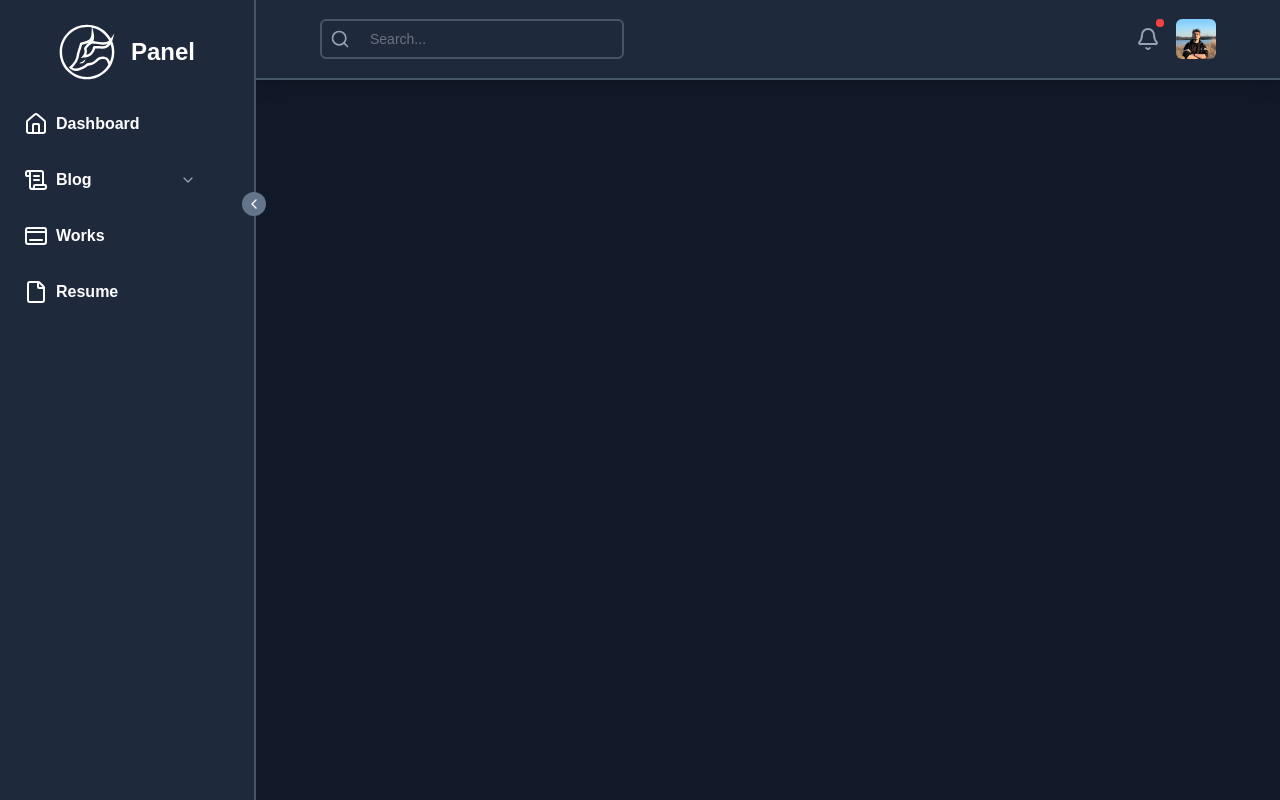
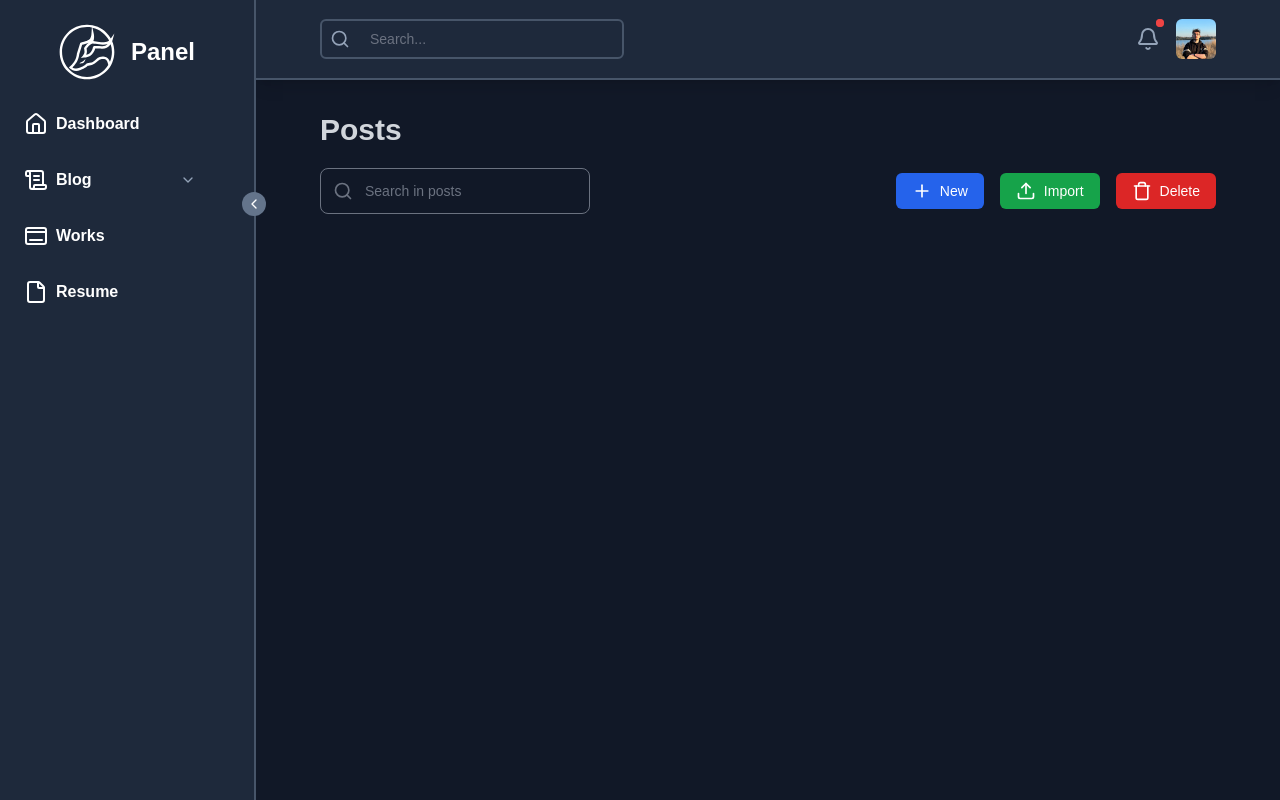
Before and after one commit to onursedef/onursedef.dev, a SvelteKit app: page /admin/posts in a window 1280 px wide. Built offline with nearby package versions, Linux system fonts and the light colour scheme.

Commit message:
refactor: format code with prettier

```diff
--- a/src/lib/components/admin/sidebar.svelte
+++ b/src/lib/components/admin/sidebar.svelte
@@ -115,7 +115,7 @@
 				href={tab.href}
 				items={tab.items}
 				sidebarOpen={$isSidebarOpen}
-					path={path}
+				{path}
 			>
 				<svelte:component this={tab.icon} class="h-6 w-6" />
 			</SidebarTab>
--- a/src/lib/components/atomic/admin/sidebar-tab.svelte
+++ b/src/lib/components/atomic/admin/sidebar-tab.svelte
@@ -79,7 +79,7 @@
 		>
 			{#each items as item}
 				<a
-					href="{item.href}"
+					href={item.href}
 					class="w-full rounded-e-md px-4 py-2 pl-14 text-left text-sm transition-colors hover:bg-slate-600 {item.active
 						? 'bg-slate-500'
 						: ''} h-full w-full cursor-pointer"
@@ -93,7 +93,7 @@
 	</button>
 {:else}
 	<button
-		onclick="{() => setOptions(href)}"
+		onclick={() => setOptions(href)}
 		class="flex flex-col items-start gap-2 rounded-e-md py-3 transition-colors hover:bg-slate-700 {sidebarOpen
 			? 'w-56'
 			: 'w-14'}  {active ? 'bg-slate-600' : ''}"
--- a/src/lib/components/atomic/public/button.svelte
+++ b/src/lib/components/atomic/public/button.svelte
@@ -1,18 +1,12 @@
 <script lang="ts">
-	import DangerButton from "./danger-button.svelte";
-	import InfoButton from "./info-button.svelte";
-	import PrimaryButton from "./primary-button.svelte";
-	import SecondaryButton from "./secondary-button.svelte";
-import SuccessButton from "./success-button.svelte";
-	import WarningButton from "./warning-button.svelte";
+	import DangerButton from './danger-button.svelte';
+	import InfoButton from './info-button.svelte';
+	import PrimaryButton from './primary-button.svelte';
+	import SecondaryButton from './secondary-button.svelte';
+	import SuccessButton from './success-button.svelte';
+	import WarningButton from './warning-button.svelte';
 
-    let {
-        onclick,
-        type,
-        disabled,
-        loading,
-        children,
-    } = $props<{
+	let { onclick, type, disabled, loading, children } = $props<{
 		onclick?: () => void | Promise<void>;
 		type: 'success' | 'danger' | 'warning' | 'info' | 'primary' | 'secondary';
 		disabled: boolean;
--- a/src/lib/components/atomic/public/danger-button.svelte
+++ b/src/lib/components/atomic/public/danger-button.svelte
@@ -1,12 +1,7 @@
 <script lang="ts">
-	import { Loader } from "lucide-svelte";
+	import { Loader } from 'lucide-svelte';
 
-    let {
-        onclick,
-        disabled,
-        loading,
-        children,
-    } = $props<{
+	let { onclick, disabled, loading, children } = $props<{
 		onclick: () => void;
 		disabled: boolean;
 		loading: boolean;
@@ -15,18 +10,26 @@
 </script>
 
 {#if disabled}
-<button disabled class="inline-flex items-center bg-red-600 px-4 py-2 rounded-md transition-colors hover:bg-red-800">
+	<button
+		disabled
+		class="inline-flex items-center rounded-md bg-red-600 px-4 py-2 transition-colors hover:bg-red-800"
+	>
 		{@render children()}
 	</button>
 {:else if loading}
-<button disabled class="inline-flex items-center bg-red-600 px-4 py-2 rounded-md transition-colors hover:bg-red-800">
-    <Loader class="h-5 w-5 text-white animate-spin" />
+	<button
+		disabled
+		class="inline-flex items-center rounded-md bg-red-600 px-4 py-2 transition-colors hover:bg-red-800"
+	>
+		<Loader class="h-5 w-5 animate-spin text-white" />
 		<div class="ml-2 inline-flex items-center">
 			{@render children()}
 		</div>
 	</button>
 {:else}
-<button class="inline-flex items-center bg-red-600 px-4 py-2 rounded-md transition-colors hover:bg-red-800">
+	<button
+		class="inline-flex items-center rounded-md bg-red-600 px-4 py-2 transition-colors hover:bg-red-800"
+	>
 		{@render children()}
 	</button>
 {/if}
--- a/src/lib/components/atomic/public/info-button.svelte
+++ b/src/lib/components/atomic/public/info-button.svelte
@@ -1,12 +1,7 @@
 <script lang="ts">
-	import { Loader } from "lucide-svelte";
+	import { Loader } from 'lucide-svelte';
 
-    let {
-        onclick,
-        disabled,
-        loading,
-        children,
-    } = $props<{
+	let { onclick, disabled, loading, children } = $props<{
 		onclick: () => void;
 		disabled: boolean;
 		loading: boolean;
@@ -15,18 +10,26 @@
 </script>
 
 {#if disabled}
-<button disabled class="inline-flex items-center bg-blue-600 px-4 py-2 rounded-md transition-colors hover:bg-blue-800">
+	<button
+		disabled
+		class="inline-flex items-center rounded-md bg-blue-600 px-4 py-2 transition-colors hover:bg-blue-800"
+	>
 		{@render children()}
 	</button>
 {:else if loading}
-<button disabled class="inline-flex items-center bg-blue-600 px-4 py-2 rounded-md transition-colors hover:bg-blue-800">
-    <Loader class="h-5 w-5 text-white animate-spin" />
+	<button
+		disabled
+		class="inline-flex items-center rounded-md bg-blue-600 px-4 py-2 transition-colors hover:bg-blue-800"
+	>
+		<Loader class="h-5 w-5 animate-spin text-white" />
 		<div class="ml-2 inline-flex items-center">
 			{@render children()}
 		</div>
 	</button>
 {:else}
-<button class="inline-flex items-center bg-blue-600 px-4 py-2 rounded-md transition-colors hover:bg-blue-800">
+	<button
+		class="inline-flex items-center rounded-md bg-blue-600 px-4 py-2 transition-colors hover:bg-blue-800"
+	>
 		{@render children()}
 	</button>
 {/if}
--- a/src/lib/components/atomic/public/primary-button.svelte
+++ b/src/lib/components/atomic/public/primary-button.svelte
@@ -1,12 +1,7 @@
 <script lang="ts">
-	import { Loader } from "lucide-svelte";
+	import { Loader } from 'lucide-svelte';
 
-    let {
-        onclick,
-        disabled,
-        loading,
-        children,
-    } = $props<{
+	let { onclick, disabled, loading, children } = $props<{
 		onclick: () => void;
 		disabled: boolean;
 		loading: boolean;
@@ -15,18 +10,26 @@
 </script>
 
 {#if disabled}
-<button disabled class="inline-flex items-center bg-indigo-600 px-4 py-2 rounded-md transition-colors hover:bg-indigo-800">
+	<button
+		disabled
+		class="inline-flex items-center rounded-md bg-indigo-600 px-4 py-2 transition-colors hover:bg-indigo-800"
+	>
 		{@render children()}
 	</button>
 {:else if loading}
-<button disabled class="inline-flex items-center bg-indigo-600 px-4 py-2 rounded-md transition-colors hover:bg-indigo-800">
-    <Loader class="h-5 w-5 text-white animate-spin" />
+	<button
+		disabled
+		class="inline-flex items-center rounded-md bg-indigo-600 px-4 py-2 transition-colors hover:bg-indigo-800"
+	>
+		<Loader class="h-5 w-5 animate-spin text-white" />
 		<div class="ml-2 inline-flex items-center">
 			{@render children()}
 		</div>
 	</button>
 {:else}
-<button class="inline-flex items-center bg-indigo-600 px-4 py-2 rounded-md transition-colors hover:bg-indigo-800">
+	<button
+		class="inline-flex items-center rounded-md bg-indigo-600 px-4 py-2 transition-colors hover:bg-indigo-800"
+	>
 		{@render children()}
 	</button>
 {/if}
--- a/src/lib/components/atomic/public/secondary-button.svelte
+++ b/src/lib/components/atomic/public/secondary-button.svelte
@@ -1,12 +1,7 @@
 <script lang="ts">
-	import { Loader } from "lucide-svelte";
+	import { Loader } from 'lucide-svelte';
 
-    let {
-        onclick,
-        disabled,
-        loading,
-        children,
-    } = $props<{
+	let { onclick, disabled, loading, children } = $props<{
 		onclick: () => void;
 		disabled: boolean;
 		loading: boolean;
@@ -15,18 +10,26 @@
 </script>
 
 {#if disabled}
-<button disabled class="inline-flex items-center bg-gray-600 px-4 py-2 rounded-md transition-colors hover:bg-gray-800">
+	<button
+		disabled
+		class="inline-flex items-center rounded-md bg-gray-600 px-4 py-2 transition-colors hover:bg-gray-800"
+	>
 		{@render children()}
 	</button>
 {:else if loading}
-<button disabled class="inline-flex items-center bg-gray-600 px-4 py-2 rounded-md transition-colors hover:bg-gray-800">
-    <Loader class="h-5 w-5 text-white animate-spin" />
+	<button
+		disabled
+		class="inline-flex items-center rounded-md bg-gray-600 px-4 py-2 transition-colors hover:bg-gray-800"
+	>
+		<Loader class="h-5 w-5 animate-spin text-white" />
 		<div class="ml-2 inline-flex items-center">
 			{@render children()}
 		</div>
 	</button>
 {:else}
-<button class="inline-flex items-center bg-gray-600 px-4 py-2 rounded-md transition-colors hover:bg-gray-800">
+	<button
+		class="inline-flex items-center rounded-md bg-gray-600 px-4 py-2 transition-colors hover:bg-gray-800"
+	>
 		{@render children()}
 	</button>
 {/if}
--- a/src/lib/components/atomic/public/success-button.svelte
+++ b/src/lib/components/atomic/public/success-button.svelte
@@ -1,12 +1,7 @@
 <script lang="ts">
-	import { Loader } from "lucide-svelte";
+	import { Loader } from 'lucide-svelte';
 
-    let {
-        onclick,
-        disabled,
-        loading,
-        children,
-    } = $props<{
+	let { onclick, disabled, loading, children } = $props<{
 		onclick: () => void;
 		disabled: boolean;
 		loading: boolean;
@@ -15,18 +10,26 @@
 </script>
 
 {#if disabled}
-<button disabled class="inline-flex items-center bg-green-600 px-4 py-2 rounded-md transition-colors hover:bg-green-800">
+	<button
+		disabled
+		class="inline-flex items-center rounded-md bg-green-600 px-4 py-2 transition-colors hover:bg-green-800"
+	>
 		{@render children()}
 	</button>
 {:else if loading}
-<button disabled class="inline-flex items-center bg-green-600 px-4 py-2 rounded-md transition-colors hover:bg-green-800">
-    <Loader class="h-5 w-5 text-white animate-spin" />
+	<button
+		disabled
+		class="inline-flex items-center rounded-md bg-green-600 px-4 py-2 transition-colors hover:bg-green-800"
+	>
+		<Loader class="h-5 w-5 animate-spin text-white" />
 		<div class="ml-2 inline-flex items-center">
 			{@render children()}
 		</div>
 	</button>
 {:else}
-<button class="inline-flex items-center bg-green-600 px-4 py-2 rounded-md transition-colors hover:bg-green-800">
+	<button
+		class="inline-flex items-center rounded-md bg-green-600 px-4 py-2 transition-colors hover:bg-green-800"
+	>
 		{@render children()}
 	</button>
 {/if}
--- a/src/lib/components/atomic/public/warning-button.svelte
+++ b/src/lib/components/atomic/public/warning-button.svelte
@@ -1,12 +1,7 @@
 <script lang="ts">
-	import { Loader } from "lucide-svelte";
+	import { Loader } from 'lucide-svelte';
 
-    let {
-        onclick,
-        disabled,
-        loading,
-        children,
-    } = $props<{
+	let { onclick, disabled, loading, children } = $props<{
 		onclick: () => void;
 		disabled: boolean;
 		loading: boolean;
@@ -15,18 +10,26 @@
 </script>
 
 {#if disabled}
-<button disabled class="inline-flex items-center bg-yellow-600 px-4 py-2 rounded-md transition-colors hover:bg-yellow-800">
+	<button
+		disabled
+		class="inline-flex items-center rounded-md bg-yellow-600 px-4 py-2 transition-colors hover:bg-yellow-800"
+	>
 		{@render children()}
 	</button>
 {:else if loading}
-<button disabled class="inline-flex items-center bg-yellow-600 px-4 py-2 rounded-md transition-colors hover:bg-yellow-800">
-    <Loader class="h-5 w-5 text-white animate-spin" />
+	<button
+		disabled
+		class="inline-flex items-center rounded-md bg-yellow-600 px-4 py-2 transition-colors hover:bg-yellow-800"
+	>
+		<Loader class="h-5 w-5 animate-spin text-white" />
 		<div class="ml-2 inline-flex items-center">
 			{@render children()}
 		</div>
 	</button>
 {:else}
-<button class="inline-flex items-center bg-yellow-600 px-4 py-2 rounded-md transition-colors hover:bg-yellow-800">
+	<button
+		class="inline-flex items-center rounded-md bg-yellow-600 px-4 py-2 transition-colors hover:bg-yellow-800"
+	>
 		{@render children()}
 	</button>
 {/if}
--- a/src/routes/(authenticated)/admin/(blog)/posts/+page.svelte
+++ b/src/routes/(authenticated)/admin/(blog)/posts/+page.svelte
@@ -1,3 +1,40 @@
+<script>
+	import Button from '$lib/components/atomic/public/button.svelte';
+	import { Plus, Search, Trash, Upload } from 'lucide-svelte';
+</script>
+
 <svelte:head>
 	<title>Dashboard - Posts</title>
 </svelte:head>
+<div class="flex flex-col gap-5">
+	<h1 class="text-3xl font-bold text-gray-300">Posts</h1>
+	<div class="inline-flex items-center justify-between">
+		<div class="group inline-flex items-center rounded-lg border border-gray-500 px-3 py-1">
+			<Search class="h-5 w-5 text-gray-500 transition-colors group-focus-within:text-gray-300" />
+			<input
+				type="text"
+				class="w-56 border-none bg-transparent text-sm text-gray-200 focus:border-none focus:outline-none focus:ring-0"
+				placeholder="Search in posts"
+			/>
+		</div>
+		<div class="inline-flex items-center gap-4 text-sm">
+			<Button onclick={() => console.log('clicked')} type="info" disabled={false} loading={false}>
+				<Plus class="h-5 w-5 text-white" />
+				<span class="ml-2">New</span>
+			</Button>
+			<Button
+				onclick={() => console.log('clicked')}
+				type="success"
+				disabled={false}
+				loading={false}
+			>
+				<Upload class="h-5 w-5 text-white" />
+				<span class="ml-2">Import</span>
+			</Button>
+			<Button onclick={() => console.log('clicked')} type="danger" disabled={false} loading={false}>
+				<Trash class="h-5 w-5 text-white" />
+				<span class="ml-2">Delete</span>
+			</Button>
+		</div>
+	</div>
+</div>
```
Lines whose indentation alone changed are shown as unchanged.
